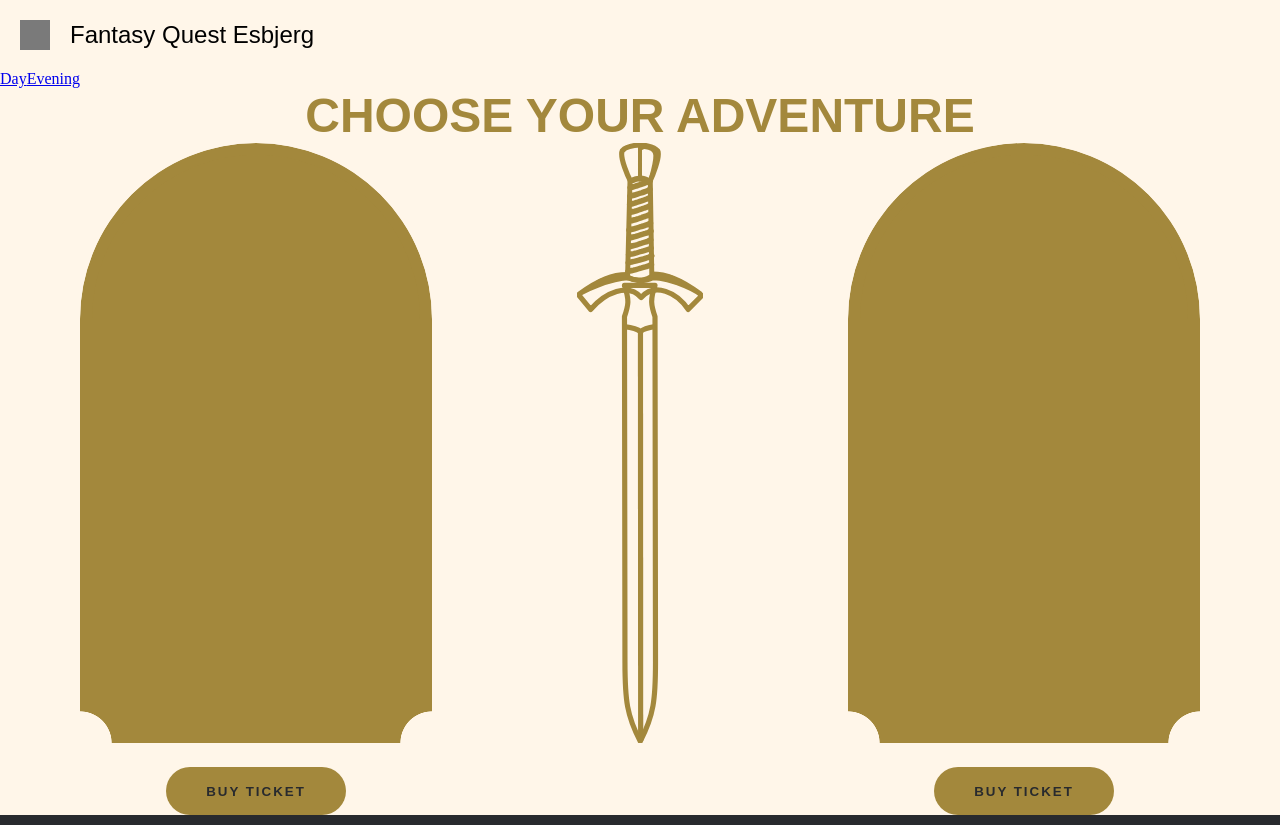
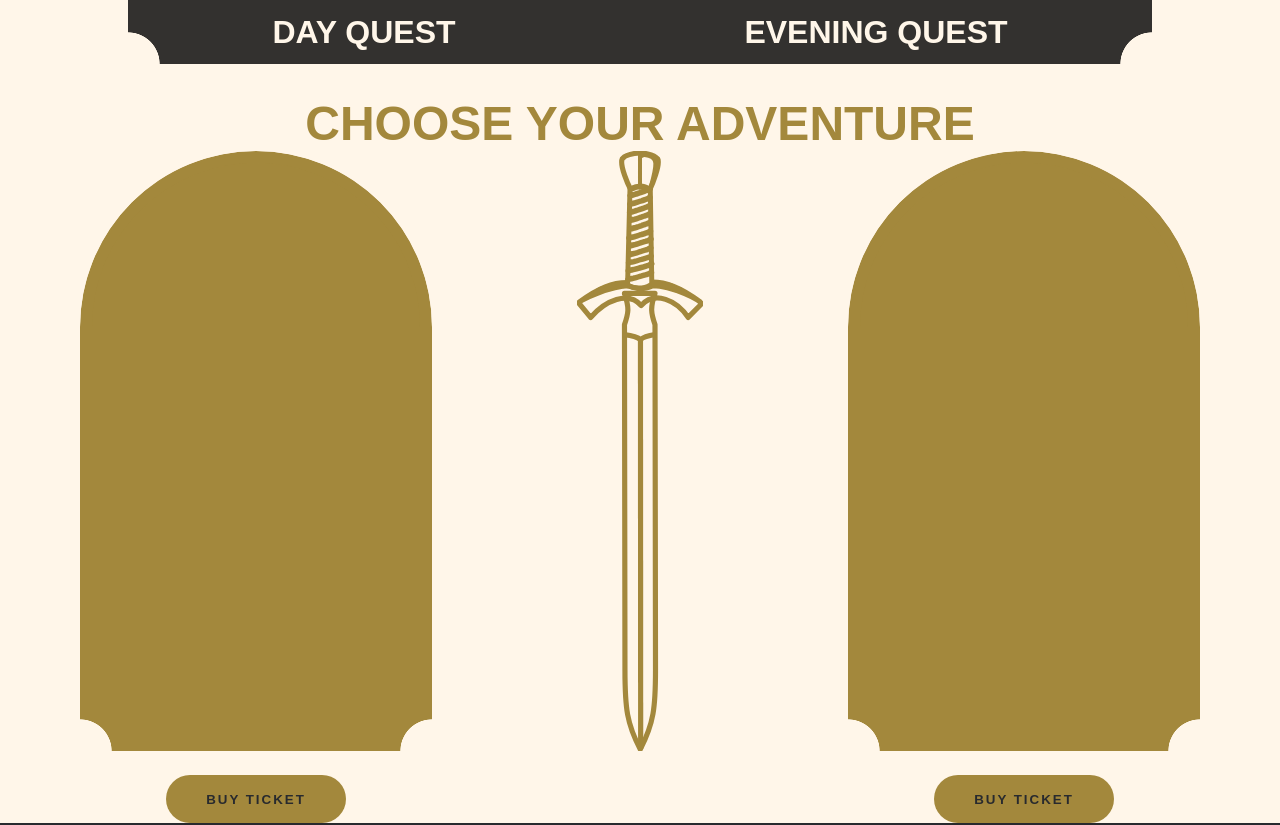
Before and after one commit to reasonsx/fantasy-quest-website, a Vue app in the folder 2nd-sem-project/: page / in a window 1280 px wide. Shown: the top 825 px of the page. Built offline with nearby package versions, Linux system fonts and the light colour scheme; a web font is replaced by a local one.

Commit message:
some updates

```diff
--- a/2nd-sem-project/src/App.vue
+++ b/2nd-sem-project/src/App.vue
@@ -6,13 +6,12 @@ import DayView from './views/DayView.vue'
 
 <template>
   <header>
-    <ul>
-      <li class="logo"></li>
-      <li>
-        <p>Fantasy Quest Esbjerg</p>
-      </li>
-    </ul>
-
+    <nav>
+      <ul>
+        <li><RouterLink to="/day"><p>DAY QUEST</p></RouterLink></li>
+        <li><RouterLink to="/evening"><p>EVENING QUEST</p></RouterLink></li>
+      </ul>
+    </nav>
   </header>
 
   <body>
@@ -32,6 +31,7 @@ body {
   display: flex;
   flex-direction: column;
 }
+
 h2 {
     font-family: var(--primary-font);
     font-size: 48px;
@@ -46,17 +46,51 @@ p {
   font-family: var(--secondary-font);
   font-size: 24px;
 }
+header {
+  display: flex;
+  justify-content: center;
+  height: 96px;
+}
+nav {
+  display: flex;
+  justify-content: space-between;
+  align-items: center;
+  width: 80%;
+  height: 64px;
+  /* background: var(--black-color); */
+  background: rgba(0,0,0,0.8);
+  mask: var(--mask);
+  position: fixed;
+  top: 0;
+  z-index: 100;
 
+}
 ul {
   display: flex;
-  margin: 10px;
+  justify-content: space-around;
   align-items: center;
+  width: 100%;
+  padding: 0;
+  margin: 0;
 }
-
 li {
   list-style-type: none;
-  margin: 10px;
-
+  margin: 0;
+  padding: 0;
+}
+nav a {
+text-decoration: none;
+}
+nav ul li p {
+  color: var(--light-papirus);
+    font-family: var(--secondary-font);
+    font-size: 32px;
+    font-weight: 600;
+}
+nav ul li p:hover {
+  cursor: pointer;
+  filter: brightness(90%);
+  border-bottom: 2px solid var(--light-papirus);
 }
 button:hover {
   cursor: pointer;
--- a/2nd-sem-project/src/assets/main.css
+++ b/2nd-sem-project/src/assets/main.css
@@ -11,6 +11,7 @@
     --red-color: #8F270D;
     --primary-font: 'Exocet', sans-serif;
     --secondary-font: 'Darker Grotesque', sans-serif;
+    --mask: radial-gradient(32px at 32px 100%, #0000 98%, #000) -32px;
 }
 /* ===== Scrollbar CSS ===== */
   /* Firefox */
--- a/2nd-sem-project/src/views/HomeView.vue
+++ b/2nd-sem-project/src/views/HomeView.vue
@@ -5,11 +5,10 @@ import Portals from '../assets/components/Portals.vue';
 <template>
     <div class="home">
         <Portals />
-        <nav>
+        <!-- <nav>
             <RouterLink to="/day">Day</RouterLink>
             <RouterLink to="/evening">Evening</RouterLink>
-            <!-- divs of the portals  -->
-        </nav>
+        </nav> -->
     </div>
 
     <body>
@@ -119,7 +118,7 @@ import Portals from '../assets/components/Portals.vue';
                 <div class="faq">
                     <input type="checkbox" id="section-2" class="accordion-input">
                     <label for="section-2" class="accordion-label">
-                        <p>Who can participate in Fantasy Quest Esbjerg?</p>
+                        <p>Who can participate?</p>
                     </label>
                     <div class="accordion-content">
                         <p>The quest is designed for families and friends. The Family Quest is suitable for participants
@@ -300,8 +299,8 @@ import Portals from '../assets/components/Portals.vue';
     border: 12px solid var(--gold-color);
     box-sizing: border-box;
     overflow: hidden;
-    --mask: radial-gradient(32px at 32px 100%, #0000 98%, #000) -32px;
-    -webkit-mask: var(--mask);
+    /* --mask: radial-gradient(32px at 32px 100%, #0000 98%, #000) -32px; */
+    /* -webkit-mask: var(--mask); */
     mask: var(--mask);
 
     @media screen and (max-width: 768px) {
```
